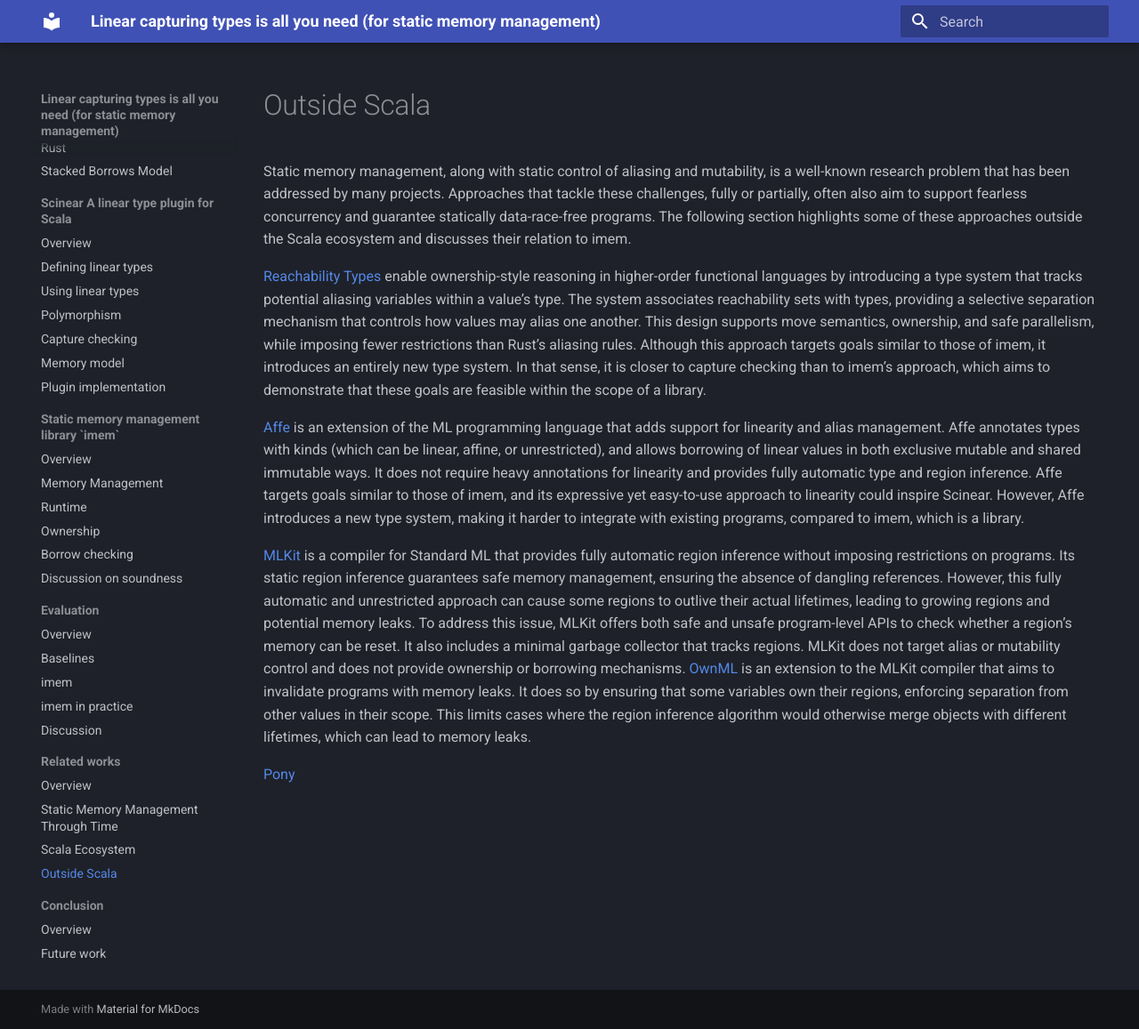
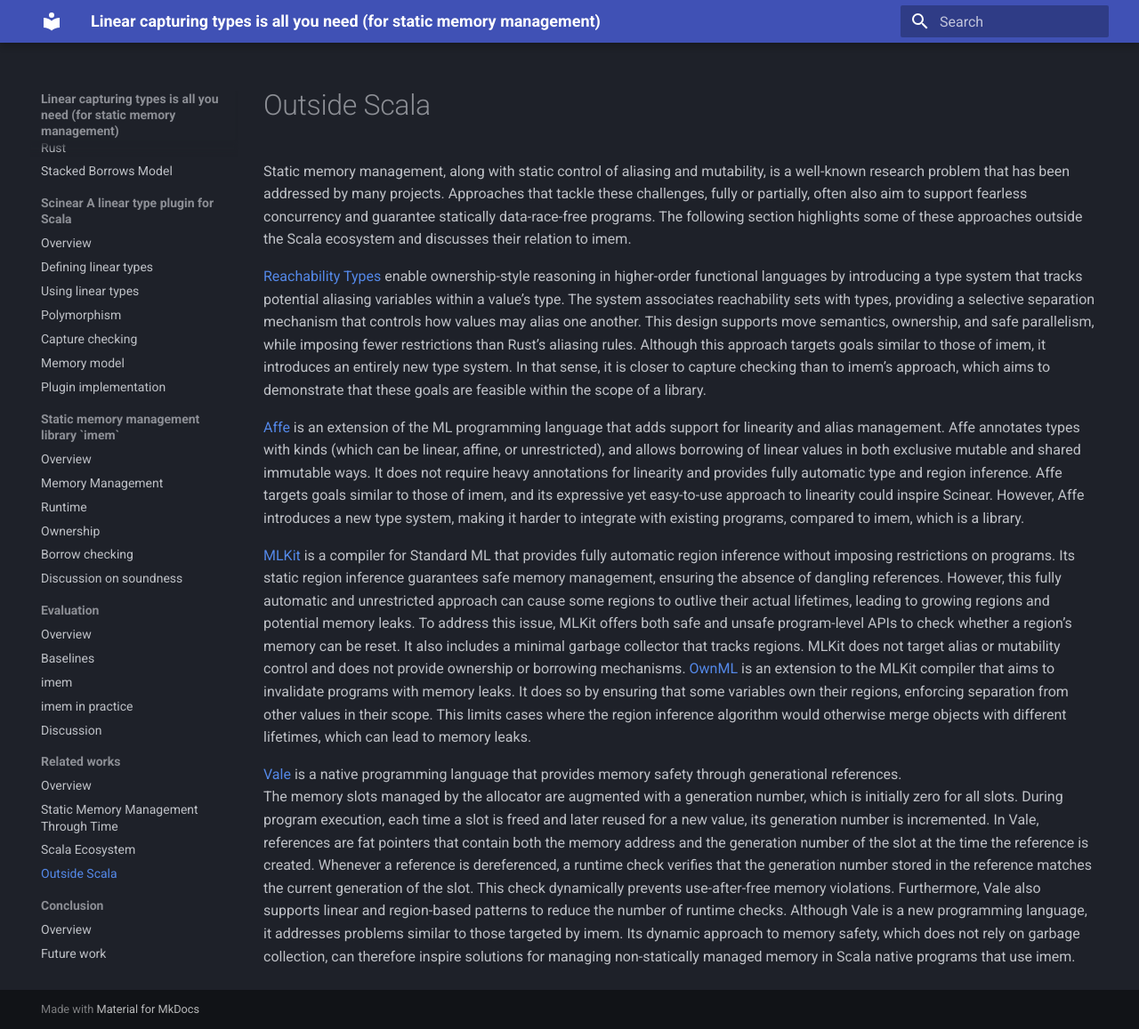
Before and after one commit to amsen20/masters-thesis, an MkDocs documentation site: the page built from docs/related-works/other.md, in a window 1280 px wide and 1157 px high. Shown: the whole window at 89% size. Built offline with MkDocs 1.6.1 and Material for MkDocs 9.7.7, drawn with Linux system fonts in a browser that asks for light colours.

Commit message:
Add vale to related works out of Scala

```diff
--- a/docs/related-works/other.md
+++ b/docs/related-works/other.md
@@ -26,4 +26,12 @@ MLKit does not target alias or mutability control and does not provide ownership
 It does so by ensuring that some variables own their regions, enforcing separation from other values in their scope.
 This limits cases where the region inference algorithm would otherwise merge objects with different lifetimes, which can lead to memory leaks.
 
-[Pony]()
+[Vale](https://vale.dev/) is a native programming language that provides memory safety through generational references.
+The memory slots managed by the allocator are augmented with a generation number, which is initially zero for all slots.
+During program execution, each time a slot is freed and later reused for a new value, its generation number is incremented.
+In Vale, references are fat pointers that contain both the memory address and the generation number of the slot at the time the reference is created.
+Whenever a reference is dereferenced, a runtime check verifies that the generation number stored in the reference matches the current generation of the slot.
+This check dynamically prevents use-after-free memory violations.
+Furthermore, Vale also supports linear and region-based patterns to reduce the number of runtime checks.
+Although Vale is a new programming language, it addresses problems similar to those targeted by imem.
+Its dynamic approach to memory safety, which does not rely on garbage collection, can therefore inspire solutions for managing non-statically managed memory in Scala native programs that use imem.
```
Also changed, not shown: docs/related-works/scala-ecosystem.md (+0 -2 lines).
